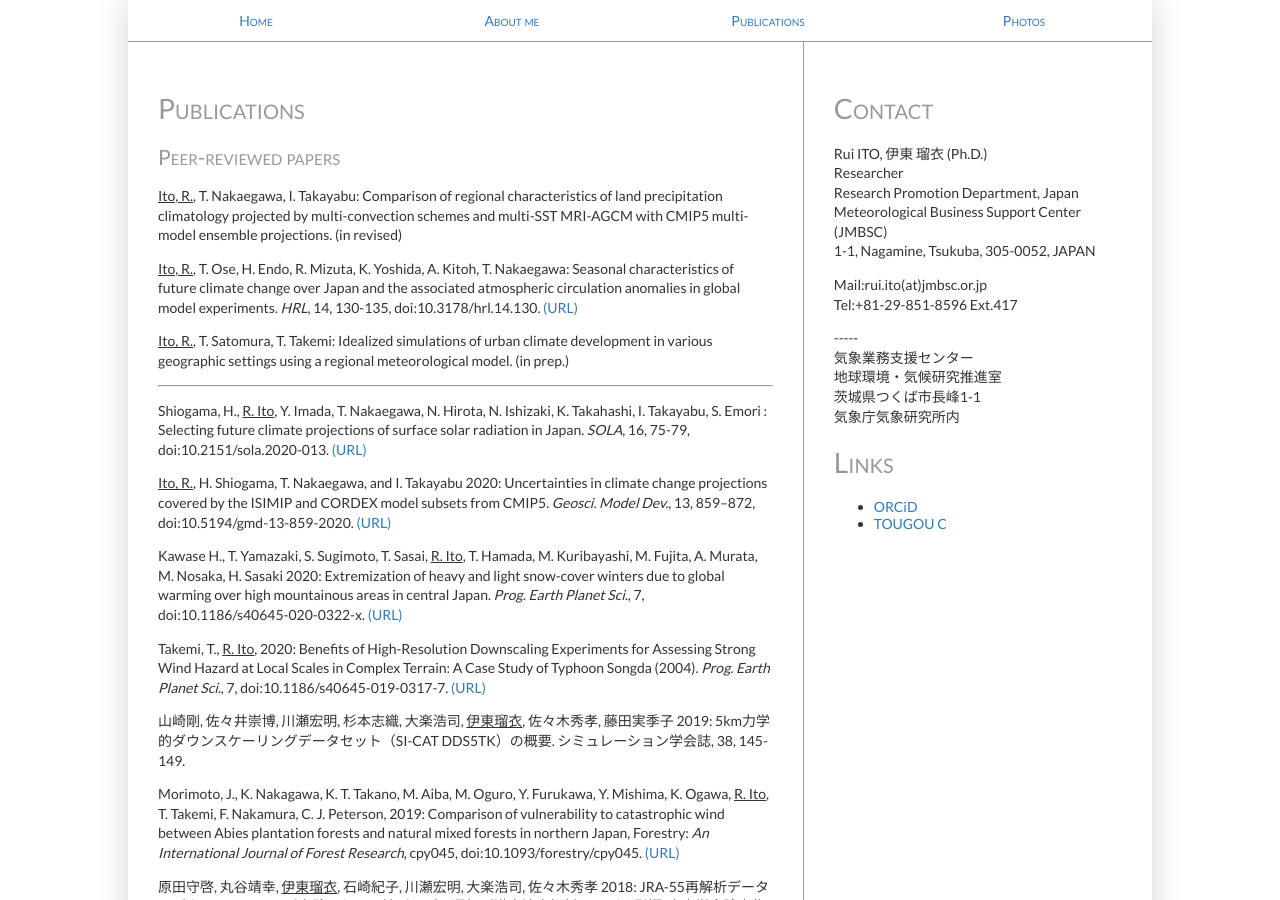
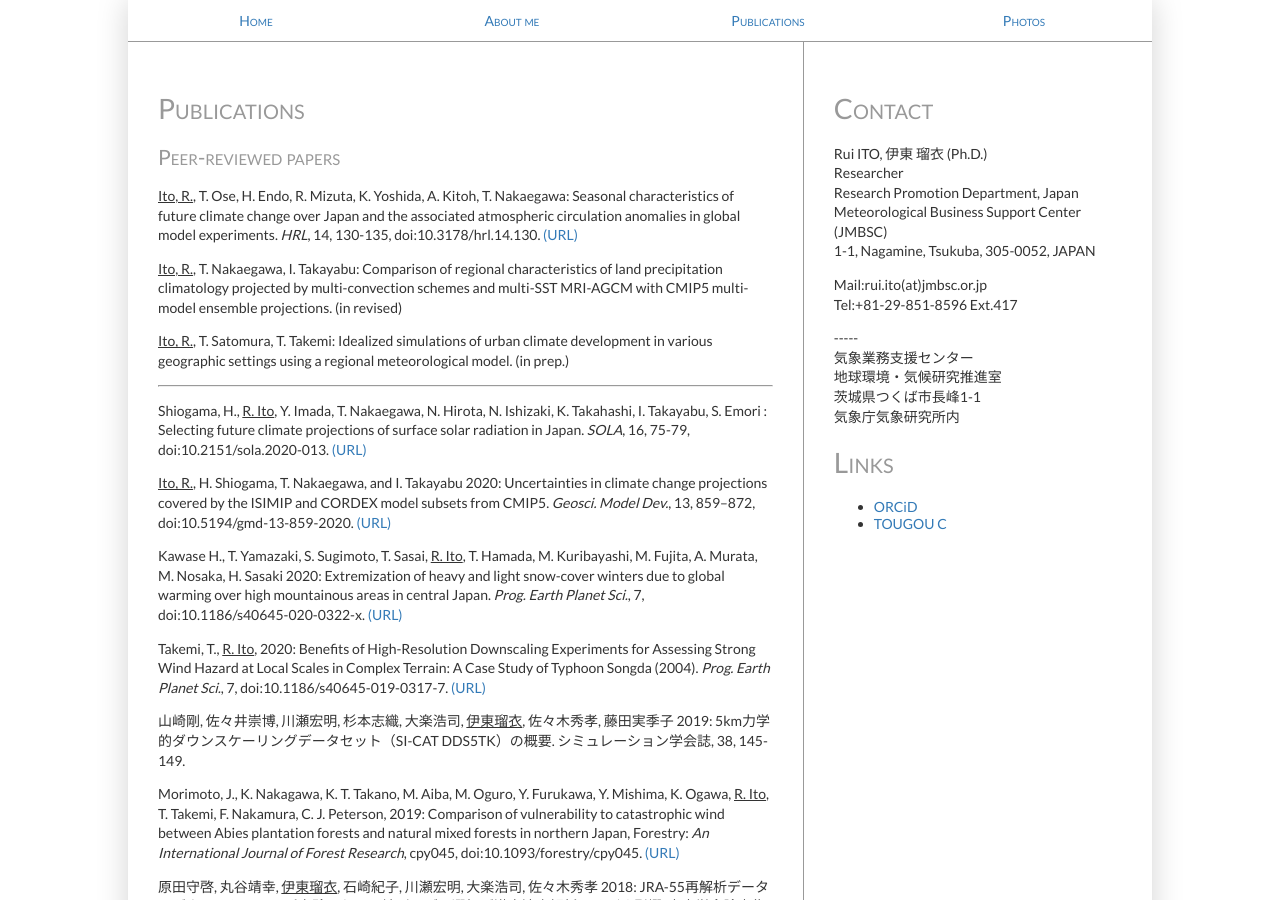
Before and after one commit to rui-climbiz/rui-climbiz.github.io, a Jekyll site: the page built from publications.html, in a window 1280 px wide and 900 px high. Built offline with Jekyll 4.4.1, drawn with Linux system fonts in a browser that asks for light colours; part of the change alters nothing that is shown.

```diff
--- a/publications.html
+++ b/publications.html
@@ -5,8 +5,8 @@
 ---
 <h1>Publications</h1>
 <h2>Peer-reviewed papers</h2>
+<p><u>Ito, R.</u>, T. Ose, H. Endo, R. Mizuta, K. Yoshida, A. Kitoh, T. Nakaegawa: Seasonal characteristics of future climate change over Japan and the associated atmospheric circulation anomalies in global model experiments. <i>HRL</i>, 14, 130-135, doi:10.3178/hrl.14.130. <a href="https://doi.org/10.3178/hrl.14.130">(URL)</a></p>
 <p><u>Ito, R.</u>, T. Nakaegawa, I. Takayabu: Comparison of regional characteristics of land precipitation climatology projected by multi-convection schemes and multi-SST MRI-AGCM with CMIP5 multi-model ensemble projections. (in revised)</p>
-<p><u>Ito, R.</u>, T. Ose, H. Endo, R. Mizuta, K. Yoshida, A. Kitoh, T. Nakaegawa: Seasonal characteristics of future climate change over Japan and the associated atmospheric circulation anomalies in global model experiments. <i>HRL</i>, 14, 130-135, doi:10.3178/hrl.14.130. <a href="https://doi.org/10.3178/hrl.14.130">(URL)</a></p>
 <p><u>Ito, R.</u>, T. Satomura, T. Takemi: Idealized simulations of urban climate development in various geographic settings using a regional meteorological model. (in prep.)</p>
 <hr>
 <p>Shiogama, H., <u>R. Ito</u>, Y. Imada, T. Nakaegawa, N. Hirota, N. Ishizaki, K. Takahashi, I. Takayabu, S. Emori : Selecting future climate projections of surface solar radiation in Japan. <i>SOLA</i>, 16, 75-79, doi:10.2151/sola.2020-013. <a href="https://doi.org/10.2151/sola.2020-013">(URL)</a></p>
```
